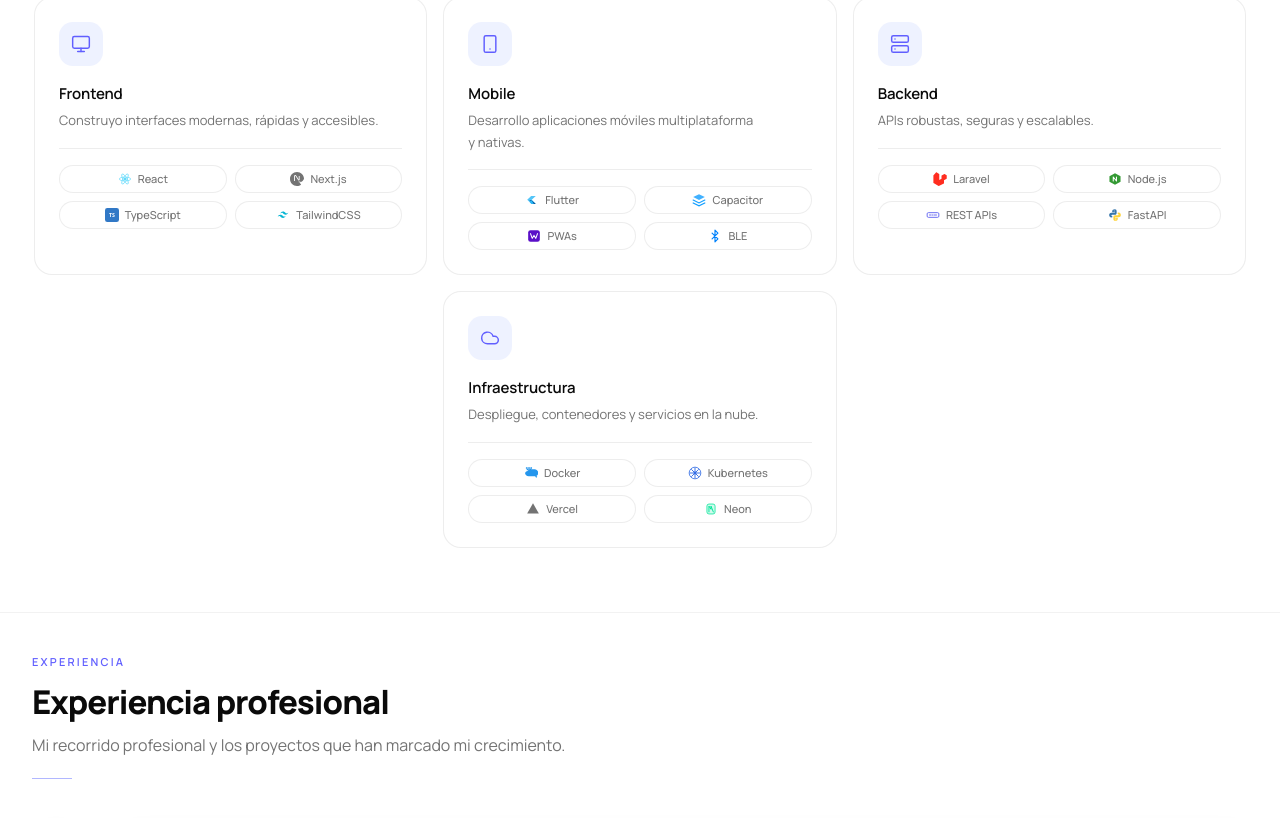
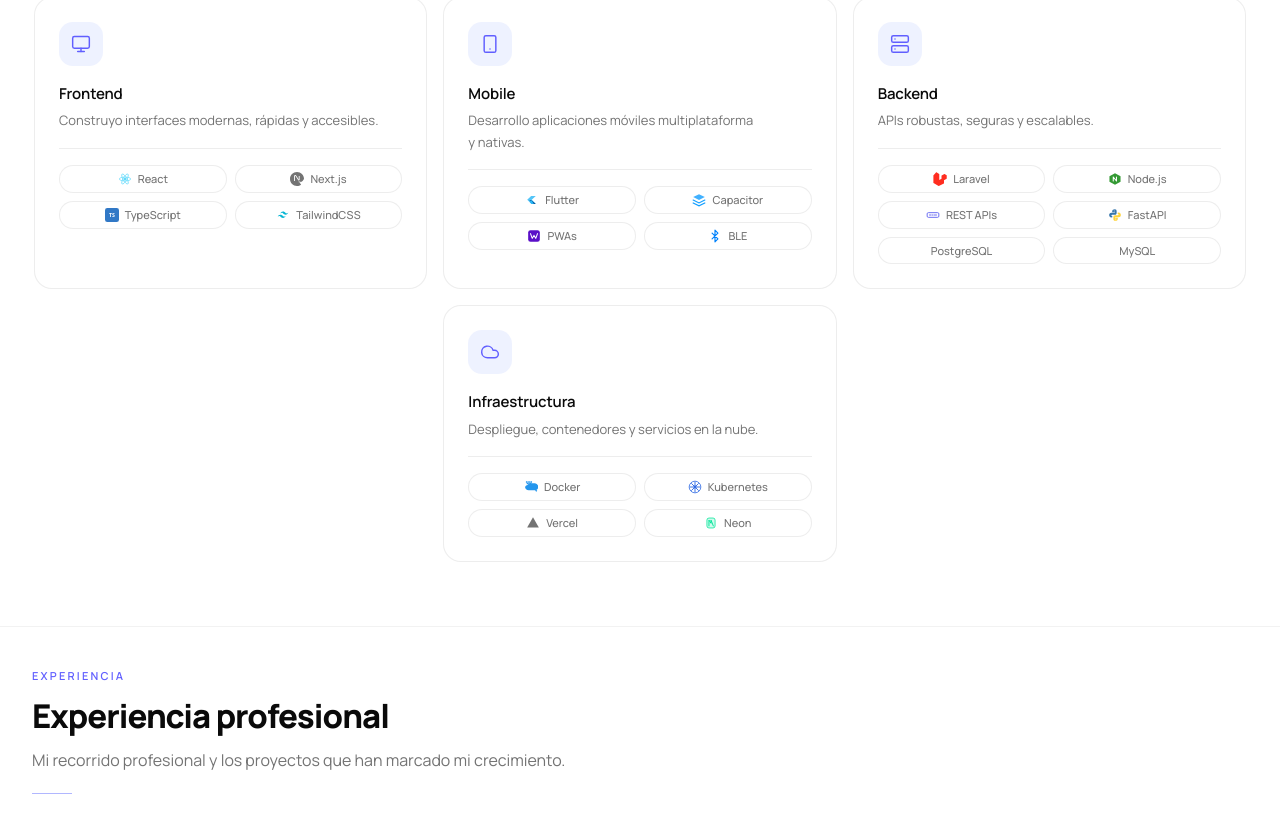
Before and after one commit to alejandro260898/landing-page-CV, a Next.js app: page / in a window 1280 px wide. Shown: the part 1660-2478 px from the top of the page. Built offline with nearby package versions, Linux system fonts and the light colour scheme; no server answers.

Commit message:
1.1.26052902

```diff
--- a/src/data/stack.ts
+++ b/src/data/stack.ts
@@ -14,7 +14,7 @@ export const stackCategories: StackCategory[] = [
   {
     id: "backend",
     title: "Backend",
-    technologies: ["Laravel", "Node.js", "REST APIs", "FastAPI"],
+    technologies: ["Laravel", "Node.js", "REST APIs", "FastAPI", "PostgreSQL", "MySQL"],
   },
   {
     id: "infra",
```
